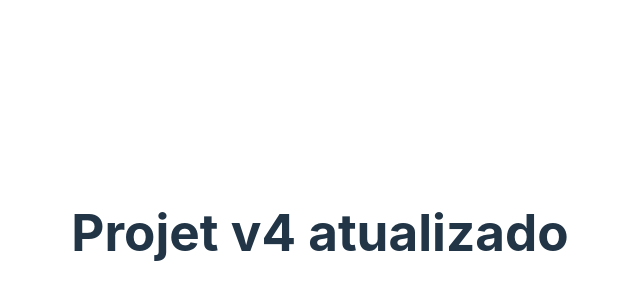
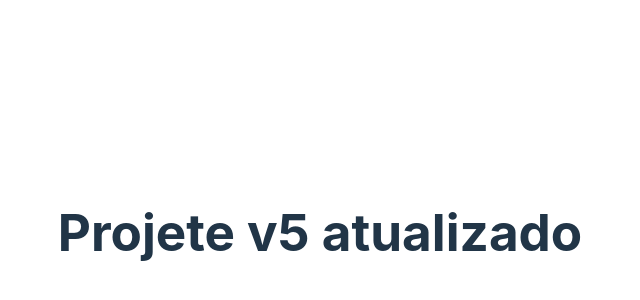
Before and after one commit to ARPDev-Desenvolvimento/init-react-vite-v4, a React (Vite) app: page / in a window 1280 px wide. Shown: the part 168-468 px from the top of the page, without its empty margins (320-960 px from the left). Built offline with nearby package versions, Linux system fonts and the light colour scheme.

Commit message:
Synchronized changes from pull request 18: update

```diff
--- a/src/App.tsx
+++ b/src/App.tsx
@@ -3,7 +3,7 @@ import "./App.css";
 function App() {
   return (
     <>
-      <h1>Projet v4 atualizado</h1>
+      <h1>Projete v5 atualizado</h1>
     </>
   );
 }
```
